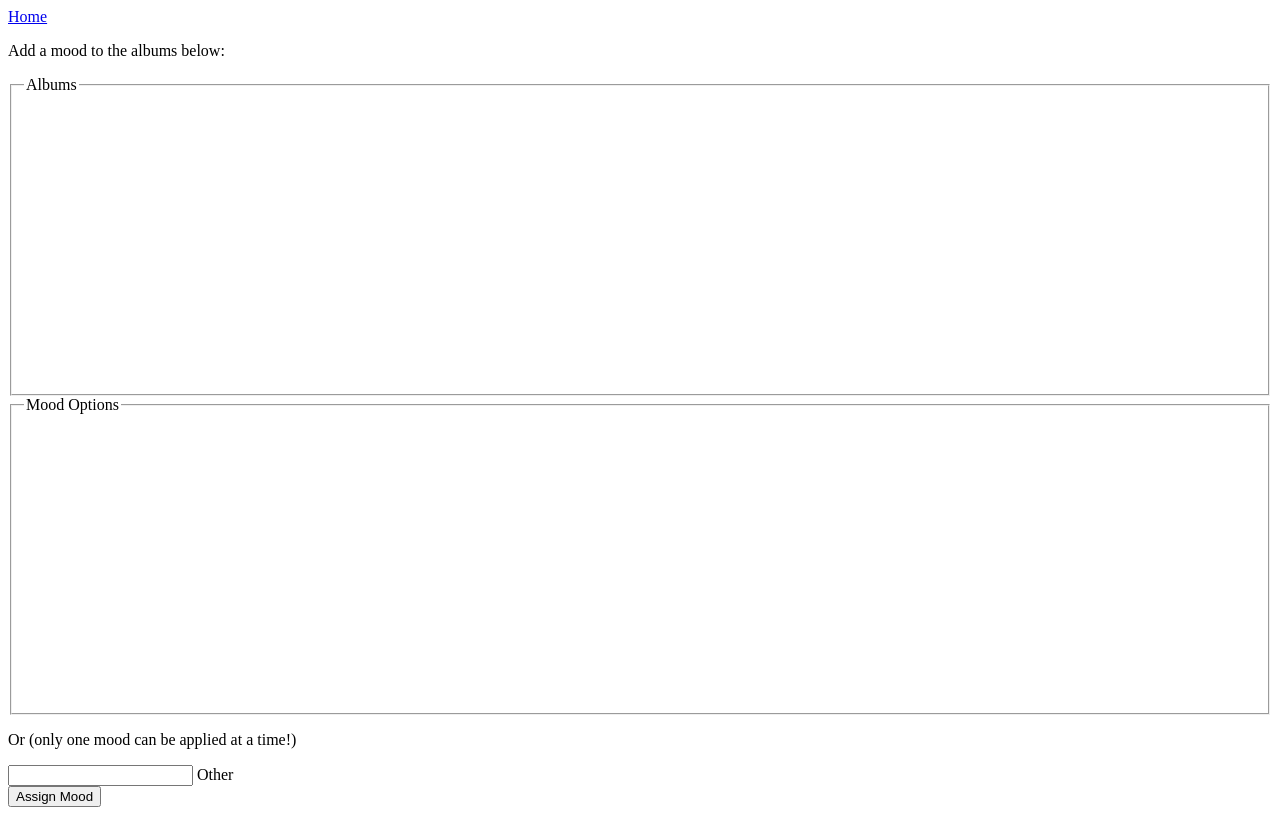
After one commit to Aiko346/MusicDatabaseProj, a Flask app: template templates/albumoods.html in a window 1280 px wide. The commit adds this page. Run offline with Flask 2, Linux system fonts and the light colour scheme; the template is opened without the code that fills it, so the values that code supplies are empty; parts of the project's set-up code (start-up, migrations or seed data) failed here and were passed over.

Commit message:
fixed something

```diff
--- a/server.py
+++ b/server.py
@@ -975,8 +975,6 @@ def update_tracks(cursor, tracks):
         if "duration" in result:
             tracks[result["id"]]["duration"] = result["duration"]
 
-
-
 @app.route('/create-new-playlist', methods=['POST'])
 def new_playlist():
     name = request.form['playlist-name']
@@ -1127,40 +1125,43 @@ def add_mood_to_filtered():
     return redirect('/')
 
 # assign mood to albums
-@app.route('/moods', methods=["POST", "GET"])
+@app.route('/albumoods', methods=["POST", "GET"])
 def add_album_moods():
 
     moods = []
     albums = []
 
     if request.method == 'POST':
+        print("here3")
+
         try:
             if "username" in session:
-
-                select_mood = request.form["select-album-mood"]
+                sel_mood = ""
+                if "select-album-mood" in request.form:
+                    sel_mood = request.form["select-album-mood"]
+                print(sel_mood)
+                add_mood = request.form["add-album-mood"]
+                if add_mood != "":
+                    sel_mood = add_mood
+                print(sel_mood)
                 # get album mood
                 for key in request.form.keys():
                     if key[0] == 'Q': #check if key is for a track
                         album = request.form[key]
+                        print(album)
                         try:
+                            print(sel_mood)
                             g.conn.execute(
                             '''INSERT INTO Assigned_Mood_To2 (album_id, username, mood) VALUES
-                            (%s, %s, %s)''', album, session["username"], select_mood)
+                            (%s, %s, %s)''', album, session["username"], sel_mood)
                         except Exception as e:  # may already exist
-                            print(e)
-                            pass
-
-                add_mood = request.form["add-album-mood"]
-                if add_mood != "":
-                    try:
-                        g.conn.execute(
-                        '''INSERT INTO Assigned_Mood_To2 (album_id, username, mood) VALUES
-                        (%s, %s, %s)''', album, session["username"], add_mood)
-                    except Exception as e:  # may already exist
-                        print(e)
-                        pass
-        #context = dict(album_options=)
-        #return render_template("moods.html", **context)
+                            try:
+                                g.conn.execute(
+                                '''UPDATE Assigned_Mood_To2 SET mood=%s WHERE album_id=%s AND username=%s''',
+                                sel_mood, album, session["username"])
+                            except Exception as e:
+                                print(e)
+                                return redirect("/")
             else:
                 return redirect("/logout")
         except Exception as e:
@@ -1203,9 +1204,9 @@ def add_album_moods():
             for result in cursor:
                 moods.append(result["name"])
 
+            context = dict(albums=albums, moods=moods)
+            return render_template('albumoods.html', **context)
 
-            context = dict(albums=albums, moods=moods)
-            return render_template('moods.html', **context)
         else:
             return redirect("/logout")
     except Exception as e:
--- /dev/null
+++ b/templates/albumoods.html
@@ -0,0 +1,32 @@
+
+<html>
+
+<body>
+    <p><a href="/">Home</a></p>
+    <p>Add a mood to the albums below:</p>
+    <form method="POST" action="/albumoods" >
+        <fieldset style='height: 300px; overflow-y:auto'>
+            <legend>Albums</legend>
+            {% for n in albums %}
+            <input type="checkbox" id="{{ n.id }}" name="{{ 'Q' ~ loop.index }}" value="{{ n.id }}">
+            <label for="{{ 'Q' ~ loop.index }}">{{ n["name"] }}</label><br>
+            {% endfor %}
+        </fieldset>
+
+        <fieldset style='height: 300px; overflow-y:auto'>
+            <legend>Mood Options</legend>
+            {% for n in moods %}
+            <input type="radio" id="{{ 'Z' ~ n.name }}" name="{{ select-album-mood }}" value="{{ n.name }}">
+            <label for="{{ 'Z' ~ n.name }}">{{ n["name"] }}</label><br>
+            {% endfor %}
+
+        </fieldset>
+        <p>Or (only one mood can be applied at a time!)</p>
+        <input type="text" id="added-album-mood" name="added-album-mood">
+        <label for="added-album-mood">Other</label><br>
+        <input type="submit" value="Assign Mood">
+    </form>
+
+</body>
+
+</html>
--- a/templates/index.html
+++ b/templates/index.html
@@ -13,7 +13,7 @@
   <p><a href="logout">Logout</a></p>
   <p><a href="fill-home">Get data from Spotify.</a> Will only add data, not remove anything.</p>
   <p><a href="recommendations">Get recommendations based on mood</a></p>
-  <p><a href="moods">Assign moods to your albums</a></p>
+  <p><a href="albumoods">Assign moods to your albums</a></p>
 
   <div style='max-height: 800px; overflow-y:auto; overflow-x:auto; max-width: 800px;'>
     <table border=1 id="tracks" >
@@ -122,7 +122,7 @@
 
       {% endfor %}
     </fieldset>
-    Or (only one mood can be applied at a time!)
+    <p>Or (only one mood can be applied at a time!)</p>
     <input type="text" id="added-mood" name="added-mood">
     <label for="added-mood">Other</label><br>
 
```
Also changed, not shown: templates/moods.html (deleted, +0 -32 lines).
